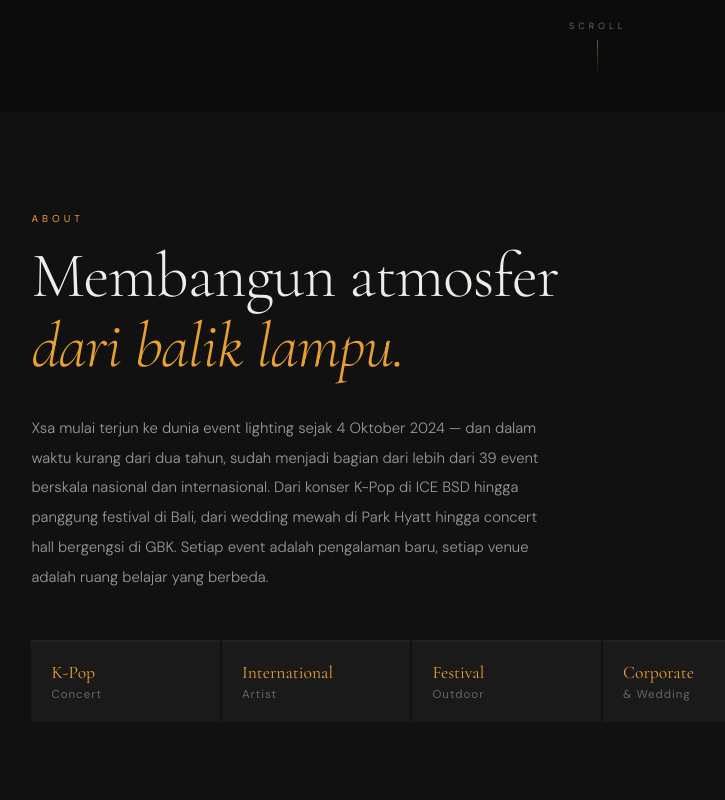
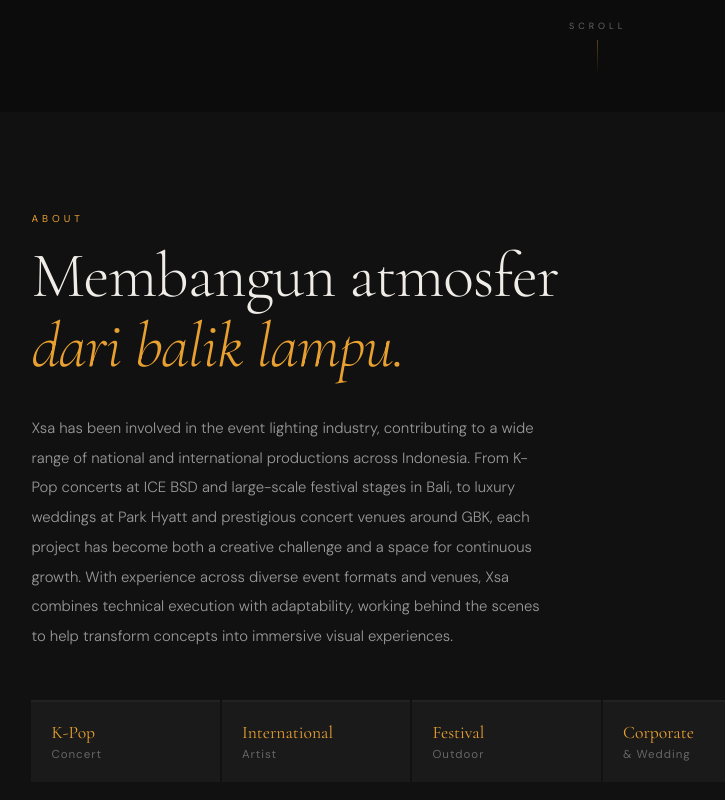
Before and after one commit to A-ksara/Xsaaa, a React (Vite) app: page / in a window 1280 px wide. Shown: the part 688-1488 px from the top of the page, without its empty margins (71-796 px from the left). Built offline with nearby package versions, Linux system fonts and the light colour scheme.

Commit message:
Update print statement from 'Hello' to 'Goodbye'

```diff
--- a/src/App.jsx
+++ b/src/App.jsx
@@ -7,8 +7,9 @@ const TEXT = "#F0EDE8";
 const MUTED = "#666";
 const DIMMED = "#2A2A2A";
 
-const bio = `Xsa mulai terjun ke dunia event lighting sejak 4 Oktober 2024 — dan dalam waktu kurang dari dua tahun, sudah menjadi bagian dari lebih dari 39 event berskala nasional dan internasional. Dari konser K-Pop di ICE BSD hingga panggung festival di Bali, dari wedding mewah di Park Hyatt hingga concert hall bergengsi di GBK. Setiap event adalah pengalaman baru, setiap venue adalah ruang belajar yang berbeda.`;
+const bio = `Xsa has been involved in the event lighting industry, contributing to a wide range of national and international productions across Indonesia. From K-Pop concerts at ICE BSD and large-scale festival stages in Bali, to luxury weddings at Park Hyatt and prestigious concert venues around GBK, each project has become both a creative challenge and a space for continuous growth.
 
+With experience across diverse event formats and venues, Xsa combines technical execution with adaptability, working behind the scenes to help transform concepts into immersive visual experiences.`;
 const skills = [
   { cat: "Rigging & Setup", items: ["Fixture rigging & hanging", "Venue layout & positioning", "Fixture focus & angle"] },
   { cat: "Cable & Patching", items: ["Cable management & routing", "DMX patching assist", "Power distribution setup", "Cable labeling & wrap"] },
```
